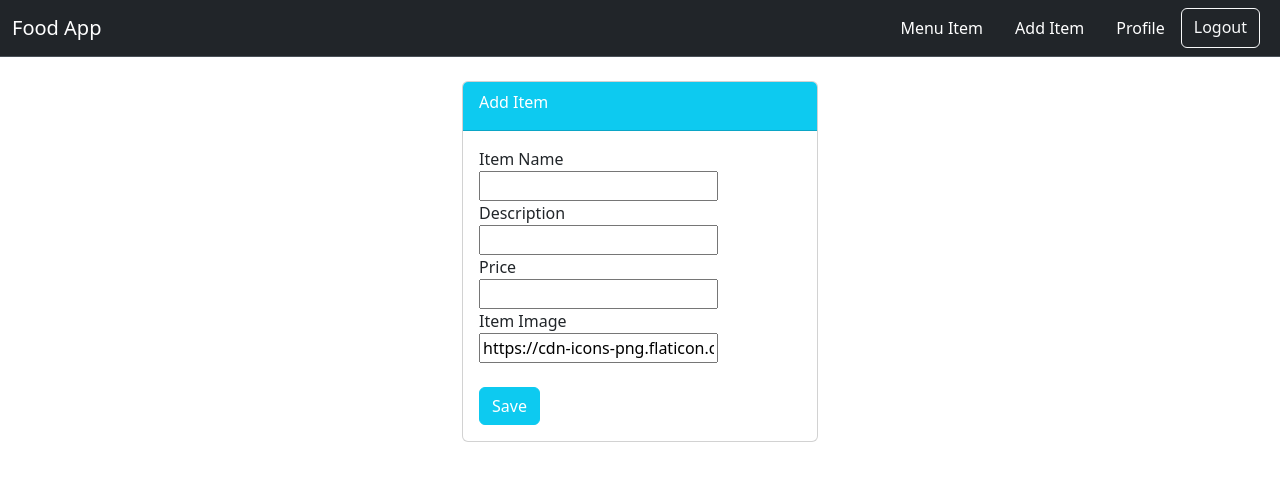
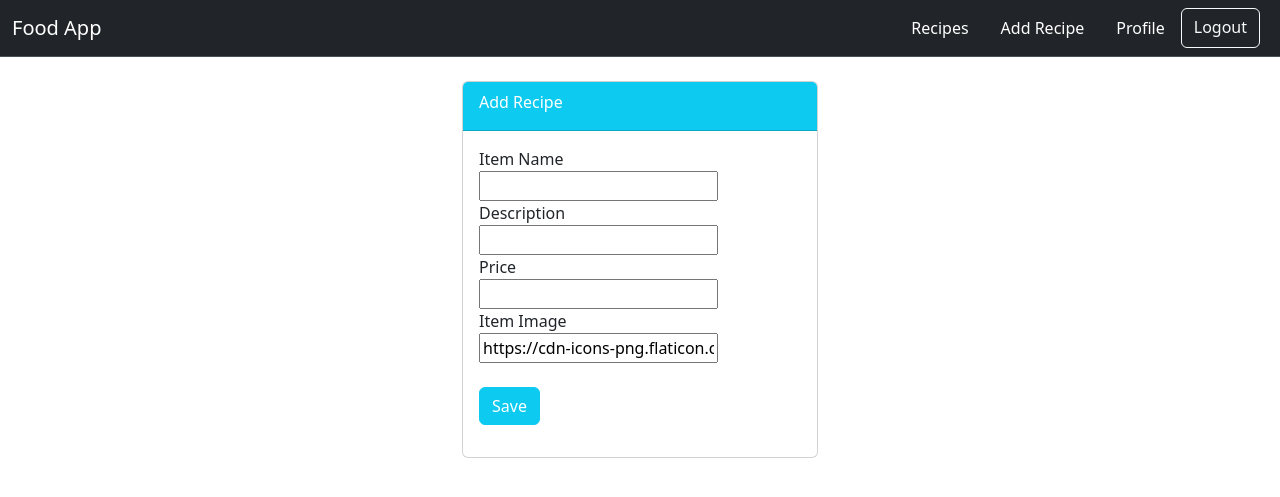
Before and after one commit to RalIlieva/djangoFoodApp, a Django app: page /add in a window 1280 px wide. Shown: the top 497 px of the page. Run offline with Django 4.2, Linux system fonts and the light colour scheme; the visitor is signed in with stand-in values (Sample User, id 1).

Commit message:
Change from Item to Recipe in html

```diff
--- a/food/templates/food/base.html
+++ b/food/templates/food/base.html
@@ -1,5 +1,5 @@
 {% load static %}
-<!DOCTYPE html>
+<!--<!DOCTYPE html>-->
 <html lang="en">
 <head>
     <meta charset="UTF-8">
@@ -13,9 +13,9 @@
     <div class="container-fluid">
         <a href="#" class="navbar-brand">Food App</a>
         <div class="nav">
-            <a class="nav-link text-white" href="{% url 'food:index' %}">Menu Item</a>
+            <a class="nav-link text-white" href="{% url 'food:index' %}">Recipes</a>
             {% if user.is_authenticated %}
-                <a class="nav-link text-white" href="{% url 'food:create_item' %}">Add Item</a>
+                <a class="nav-link text-white" href="{% url 'food:create_item' %}">Add Recipe</a>
                 <a href="{% url 'profile' username=request.user.username %}" class="nav-link text-white">Profile</a>
                 <a href="{% url 'logout' %}" type="button" class="btn btn-outline-light me-2">Logout</a>
             {% else %}
--- a/food/templates/food/detail.html
+++ b/food/templates/food/detail.html
@@ -7,8 +7,8 @@
             <img src="{{ item.item_image }}" height="300px" width="300px" class="card">
         </div>
         <div class="col-md-6">
-            <h1>{{ object.item_name }}</h1>
-            <h2>{{ object.item_desc }}</h2>
+            <h1>Recipe: {{ object.item_name }}</h1>
+            <h2>Description: {{ object.item_desc }}</h2>
             <h3>${{ object.item_price }}</h3>
             {% if item.user_name == user %}
             <a href="{% url 'food:update_item' item.id %}">Update</a>
--- a/food/templates/food/index.html
+++ b/food/templates/food/index.html
@@ -1,6 +1,6 @@
 {% extends 'food/base.html' %}
 
-<!DOCTYPE html>
+<!--<!DOCTYPE html>-->
 <html lang="en">
 <head>
     <meta charset="UTF-8">
--- a/food/templates/food/item-form.html
+++ b/food/templates/food/item-form.html
@@ -6,7 +6,7 @@
       <div class="card">
         <div class="card-header text-white bg-info">
           <div class="card-title">
-            Add Item
+            Add Recipe
           </div>
         </div>
         <div class="card-body">
```
